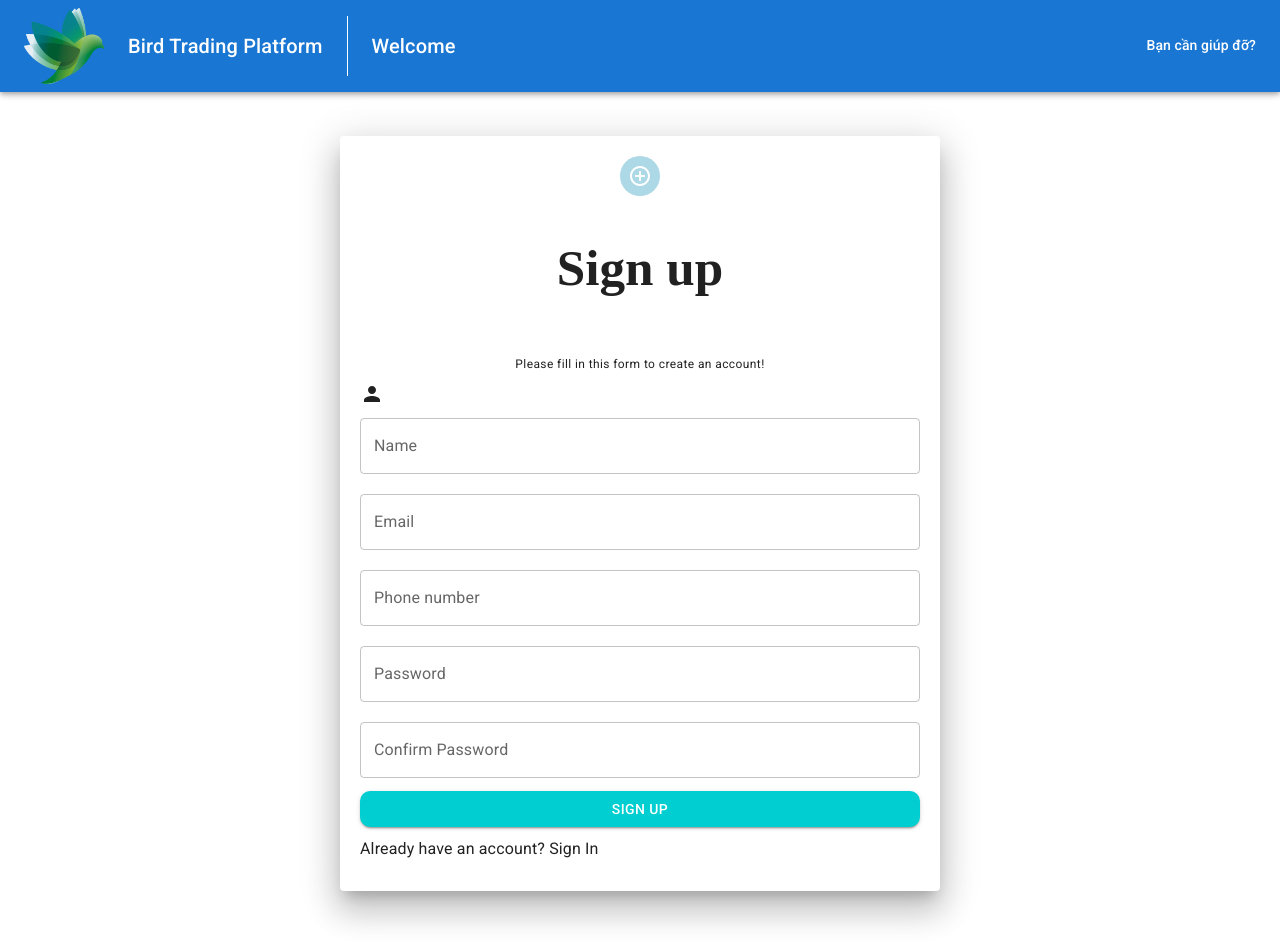
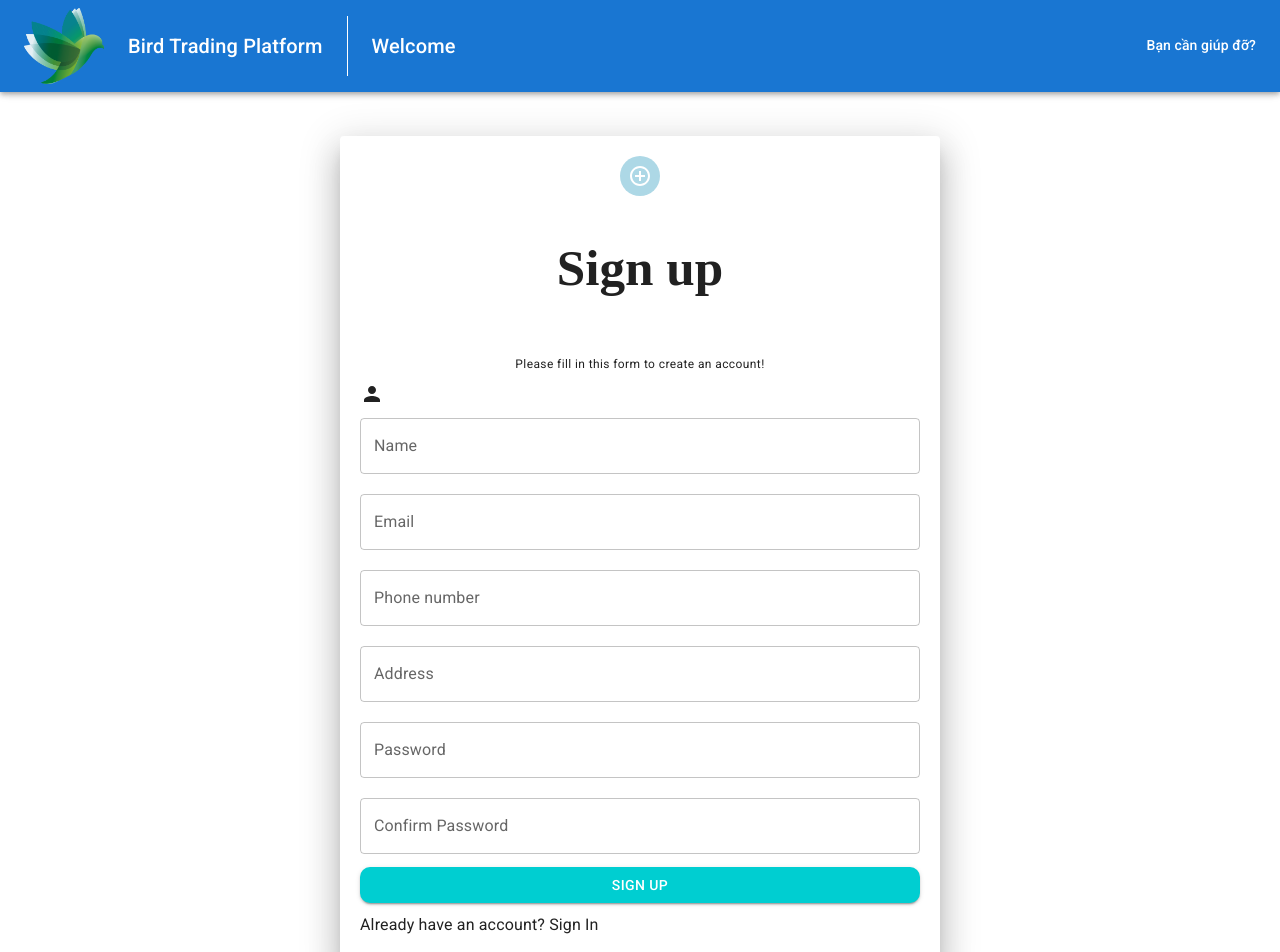
Before and after one commit to thientuquangtrung/birdtradingplatform, a React (Create React App) app in the folder client/: page /signup in a window 1280 px wide. Shown: the top 952 px of the page. Built offline with nearby package versions, Linux system fonts and the light colour scheme.

Commit message:
api login

```diff
--- a/client/src/pages/Login/Login.js
+++ b/client/src/pages/Login/Login.js
@@ -5,6 +5,7 @@ import LockOpenIcon from '@mui/icons-material/LockOpen';
 import PersonIcon from '@mui/icons-material/Person';
 import { Link } from 'react-router-dom';
 import axios from 'axios';
+import { useNavigate } from 'react-router-dom';
 
 const Login = () => {
     // Destructure the handleChange prop
@@ -13,6 +14,7 @@ const Login = () => {
     const marginStyle = { margin: '10px 0' };
     const [email, setEmail] = useState('');
     const [password, setPassword] = useState('');
+    const navigate = useNavigate();
 
     function handleChangeEmail(event) {
         setEmail(event.target.value);
@@ -30,7 +32,9 @@ const Login = () => {
             .then(function (response) {
                 //set current user
                 //chuyen ve home
-                console.log(response);
+                axios.defaults.headers.common['Authorization'] = `Bearer ${response.data.meta.accessToken}`;
+                console.log(axios.defaults.headers.common['Authorization']);
+                // navigate('/');
             })
             .catch(function (error) {
                 console.log(error);
--- a/client/src/pages/Signup/Signup.js
+++ b/client/src/pages/Signup/Signup.js
@@ -1,13 +1,59 @@
-import React from 'react';
+import React, { useState } from 'react';
 import AddCircleOutlineIcon from '@mui/icons-material/AddCircleOutline';
 import { Avatar, Button, Grid, Paper, TextField, Typography } from '@mui/material';
 import PersonIcon from '@mui/icons-material/Person';
-import { Link } from 'react-router-dom';
+import { Link, useNavigate } from 'react-router-dom';
+import axios from 'axios';
 
 const Signup = () => {
     const paperStyle = { padding: 20, width: 600, margin: '20px auto' };
     const avatarStyle = { backgroundColor: 'lightblue' };
     const marginStyle = { margin: '10px 0' };
+    const [name, setName] = useState('');
+
+    const [email, setEmail] = useState('');
+    const [phone, setPhone] = useState('');
+    const [address, setAddress] = useState('');
+    const [password, setPassword] = useState('');
+    const [confirmPassword, setConfirmPassword] = useState('');
+
+    const navigate = useNavigate();
+
+    function handleChangeName(event) {
+        setName(event.target.value);
+    }
+    function handleChangeEmail(event) {
+        setEmail(event.target.value);
+    }
+    function handleChangePhone(event) {
+        setPhone(event.target.value);
+    }
+    function handleChangeAddress(event) {
+        setAddress(event.target.value);
+    }
+    function handleChangePassword(event) {
+        setPassword(event.target.value);
+    }
+    function handleChangeConfirmPassword(event) {
+        setConfirmPassword(event.target.value);
+    }
+    function handleSubmit() {
+        axios
+            .post('http://localhost:5000/api/auth/seller/register', {
+                email: email,
+                name: name,
+                password: password,
+                address: address,
+                phone: phone,
+            })
+            .then(function (response) {
+                axios.defaults.headers.common['Authorization'] = `Bearer ${response.data.meta.accessToken}`;
+                navigate('/');
+            })
+            .catch(function (error) {
+                console.log(error);
+            });
+    }
 
     const codeStyle = {
         backgroundColor: '#00CED1',
@@ -29,18 +75,55 @@ const Signup = () => {
                     <h1>Sign up</h1>
                     <Typography variant="caption">Please fill in this form to create an account!</Typography>
                 </Grid>
-                <form>
-                    <PersonIcon></PersonIcon>{' '}
-                    <TextField style={{ marginBottom: '10px' }} fullWidth label="Name"></TextField>
-                    <TextField style={marginStyle} fullWidth label="Email" type="email"></TextField>
-                    <TextField style={marginStyle} fullWidth label="Phone number"></TextField>
-                    <TextField style={marginStyle} fullWidth label="Password" type="password"></TextField>
-                    <TextField style={marginStyle} fullWidth label="Confirm Password" type="password"></TextField>
-                    <Button style={codeStyle} fullWidth type="submit" variant="contained">
-                        {' '}
-                        Sign up
-                    </Button>
-                </form>
+                <PersonIcon></PersonIcon>{' '}
+                <TextField
+                    value={name}
+                    onChange={handleChangeName}
+                    style={{ marginBottom: '10px' }}
+                    fullWidth
+                    label="Name"
+                ></TextField>
+                <TextField
+                    value={email}
+                    onChange={handleChangeEmail}
+                    style={marginStyle}
+                    fullWidth
+                    label="Email"
+                    type="email"
+                ></TextField>
+                <TextField
+                    value={phone}
+                    onChange={handleChangePhone}
+                    style={marginStyle}
+                    fullWidth
+                    label="Phone number"
+                ></TextField>
+                <TextField
+                    value={address}
+                    onChange={handleChangeAddress}
+                    style={marginStyle}
+                    fullWidth
+                    label="Address"
+                ></TextField>
+                <TextField
+                    value={password}
+                    onChange={handleChangePassword}
+                    style={marginStyle}
+                    fullWidth
+                    label="Password"
+                    type="password"
+                ></TextField>
+                <TextField
+                    value={confirmPassword}
+                    onChange={handleChangeConfirmPassword}
+                    style={marginStyle}
+                    fullWidth
+                    label="Confirm Password"
+                    type="password"
+                ></TextField>
+                <Button style={codeStyle} fullWidth type="submit" variant="contained" onClick={handleSubmit}>
+                    Sign up
+                </Button>
                 <Typography style={marginStyle}>
                     Already have an account? <Link to="/login">Sign In</Link>
                 </Typography>
```
